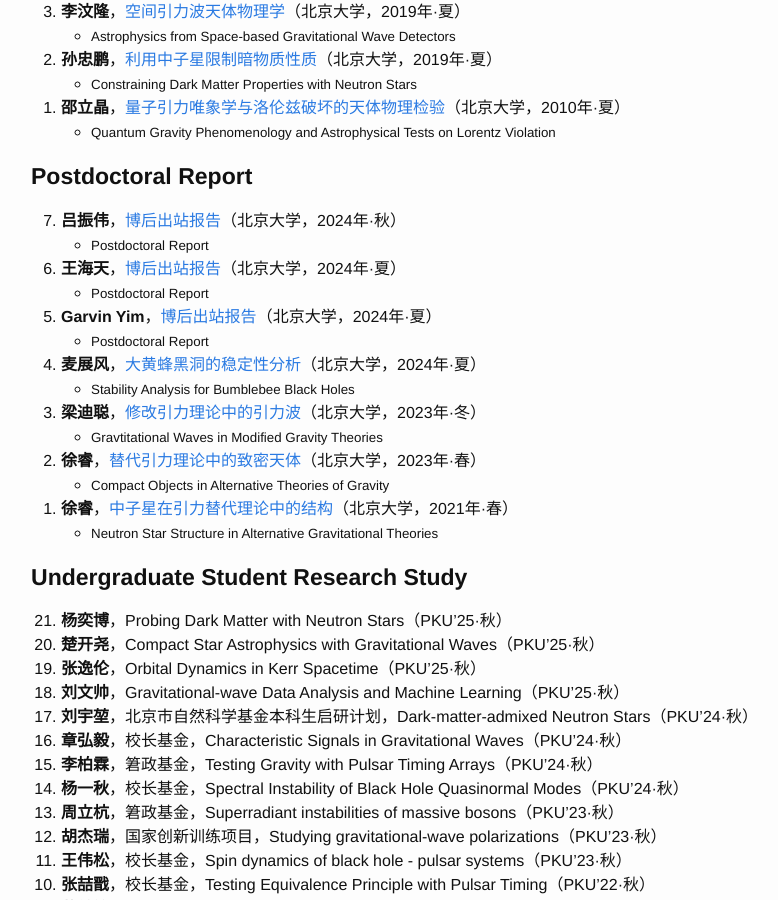
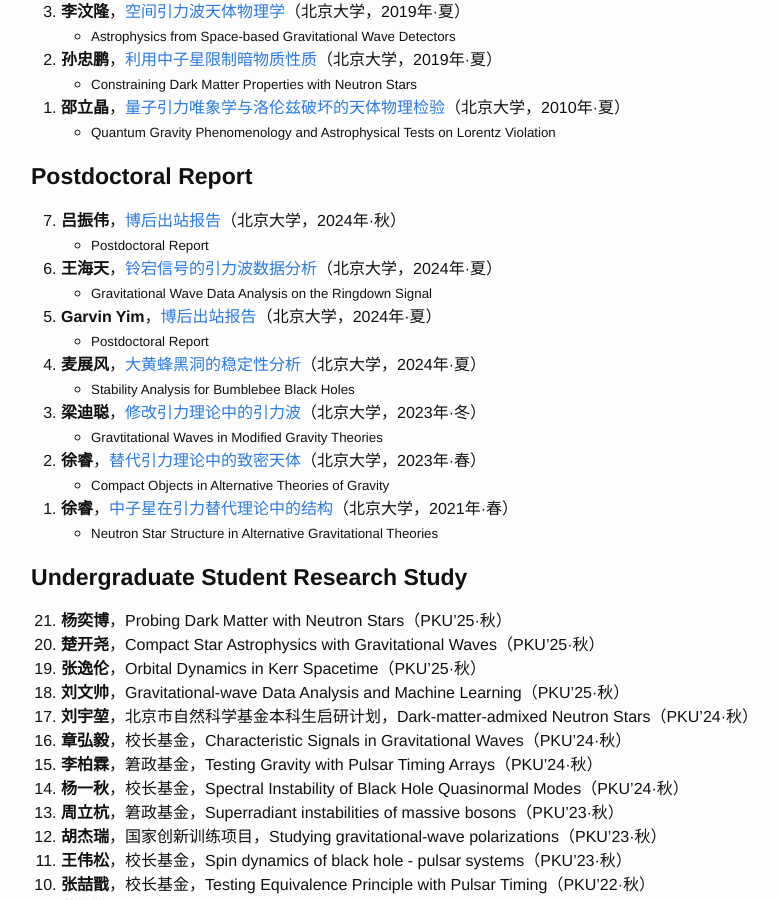
Before and after one commit to Friendshao/Friendshao.github.io, a Jekyll site: the page built from docs/theses.md, in a window 1280 px wide and 900 px high, scrolled down 1790 px. Shown: the whole window, without its empty margins (239-1017 px from the left). Built offline with Jekyll 4.4.1, drawn with Linux system fonts in a browser that asks for light colours; formulas are drawn with MathJax 3.

Commit message:
Update theses.md

```diff
--- a/docs/theses.md
+++ b/docs/theses.md
@@ -105,8 +105,8 @@
 
 0. **吕振伟**，[博后出站报告](theses/LyuZhenwei.pdf)（北京大学，2024年·秋）
   - <small> Postdoctoral Report
-0. **王海天**，[博后出站报告](theses/WangHaitian.pdf)（北京大学，2024年·夏）
-  - <small> Postdoctoral Report
+0. **王海天**，[铃宕信号的引力波数据分析](theses/WangHaitian.pdf)（北京大学，2024年·夏）
+  - <small> Gravitational Wave Data Analysis on the Ringdown Signal
 0. **Garvin Yim**，[博后出站报告](theses/YimGarvin.pdf)（北京大学，2024年·夏）
   - <small> Postdoctoral Report
 0. **麦展风**，[大黄蜂黑洞的稳定性分析](theses/MaiZhanfeng.pdf)（北京大学，2024年·夏）
```
